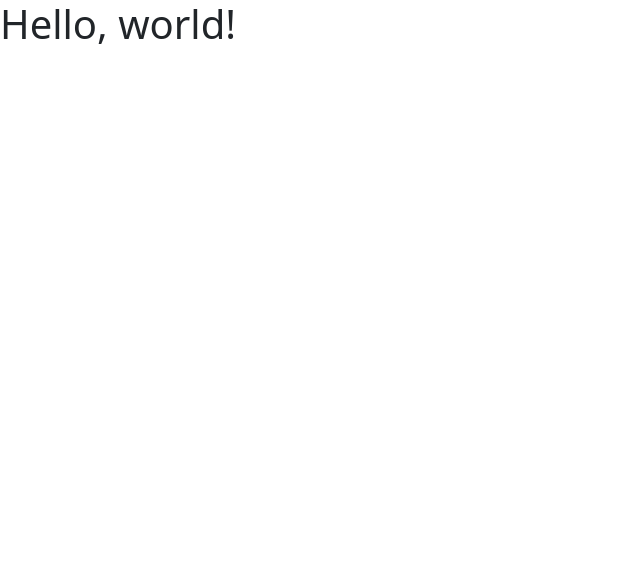
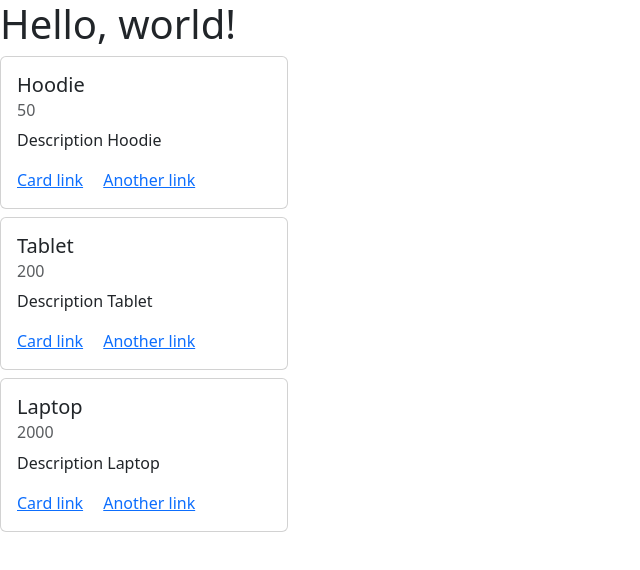
Before and after one commit to platara/MTM6302, a plain HTML site: page week-7/index.html in a window 1280 px wide. Shown: the whole page, without its empty margins (0-640 px from the left). Drawn offline with nearby package versions, Linux system fonts and the light colour scheme.

Commit message:
foor loop

```diff
--- a/week-7/index.html
+++ b/week-7/index.html
@@ -8,7 +8,7 @@
   </head>
   <body>
     <h1>Hello, world!</h1>
-
+    <div id="container"></div>
 
 
     <script src="https://cdn.jsdelivr.net/npm/bootstrap@5.3.0-alpha1/dist/js/bootstrap.bundle.min.js" integrity="sha384-w76AqPfDkMBDXo30jS1Sgez6pr3x5MlQ1ZAGC+nuZB+EYdgRZgiwxhTBTkF7CXvN" crossorigin="anonymous"></script>
--- a/week-7/main.js
+++ b/week-7/main.js
@@ -35,25 +35,34 @@ products[0].price = 50
 //add the property 'size'; use the 'Tablet' product
 products[1].size = "Large"
 
-//create an array of strings; on every element of the array describe one product
+//create an array of strings; every element of the array describe one product
+const descriptions = [
+    'Description Hoodie',
+    'Description Tablet',
+    'Description Laptop'
+]
 
 
-//add the property 'description' to all the products(objects); use the 'description' array
+//add the property 'description' to all the products(objects); use the 'descriptions' array
 
-
-
+for(let i= 0; i < products.length; i++ ){
+    products[i].description = descriptions[i]
+}
 
 //Delete the property 'size'; use the 'Tablet' product
-
+delete products[1].size
 
 //go back to the object definition and create a method(function), as a parameter, to update the 'price' of a product. Test it in the console.
 
 //Do the same with a regular function
     //1.declare the function; identify the inputs that you need.
+    function updatePrice(newPrice, product) {
+        //2.find the right product
+        const productSelected = products.find(item => item.productName == product )
+        //3.assign the new value
+        productSelected.price = newPrice
+    }
 
-        //2.find the right product
-
-        //3.assign the new value
 
 
 
@@ -61,10 +70,25 @@ products[1].size = "Large"
 
     //1.define varibles; 'DOM element' and a empty array
 
+    const htmlTemplate = []
+    const $list = document.getElementById('container')
 
     //2.define your 'html template'; push 'html code'(template) to the array.
+    for (const product of products) {
+        htmlTemplate.push(`
+        <div class="card my-2" style="width: 18rem;">
+            <div class="card-body">
+                <h5 class="card-title">${product.productName}</h5>
+                <h6 class="card-subtitle mb-2 text-muted">${product.price}</h6>
+                <p class="card-text">${product.description}</p>
+                <a href="#" class="card-link">Card link</a>
+                <a href="#" class="card-link">Another link</a>
+            </div>
+         </div>`)
+    }
 
     //3.join and insert the complete 'html template'
+    $list.innerHTML = htmlTemplate.join('')
 
 
 
```
